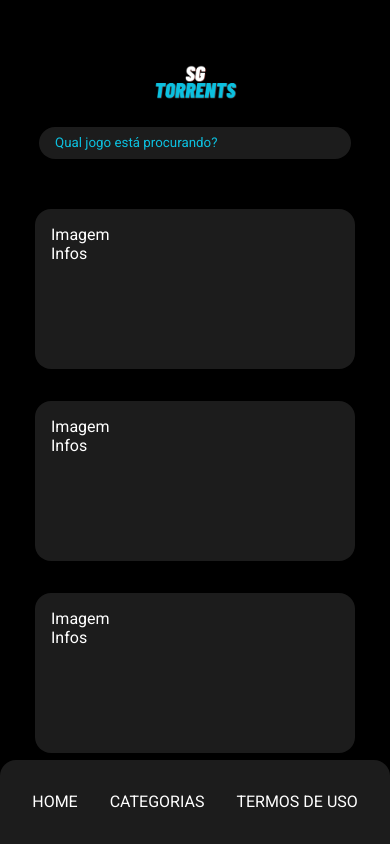
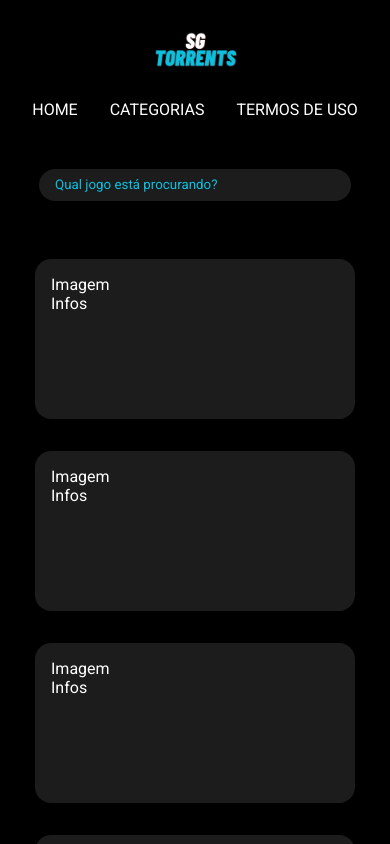
Before and after one commit to JotaADev/Projeto_01_SG_Torrents_2.0, a React (Create React App) app: page / in a window 390 px wide. Built offline with nearby package versions, Linux system fonts and the light colour scheme.

Commit message:
Correção navegação mobile e medium devices

```diff
--- a/public/index.css
+++ b/public/index.css
@@ -38,8 +38,8 @@ body {
     border-radius: 2rem;
 }
 
-@media (min-width: 100px) and (max-width: 499px) {
+@media (min-width: 100px) and (max-width: 579px) {
     .AreaGames {
-        height: 70vh;
+        height: 74vh;
     }
 }
--- a/src/components/Header/Header.css
+++ b/src/components/Header/Header.css
@@ -30,23 +30,35 @@
     color: #0CC0DF;
 }
 
-@media (min-width: 100px) and (max-width: 499px) {
+@media (min-width: 100px) and (max-width: 579px) {
     .HeaderNav {
         justify-content: center;
+        margin-top: 2rem;
     }
-}
 
-@media (max-width: 1079px) {
+    .Header {
+        display: flex;
+        justify-content: center;
+        align-items: flex-start;
+        height: 26vh;
+    }
+
     .HeaderNavMobile {
         display: flex;
         justify-content: center;
         align-items: center;
         position: fixed;
         width: 100%;
-        height: 10vh;
-        top: 90vh;
+        height: 6vh;
+        top: 10vh;
         left: 0;
-        background-color: #1C1C1C;
-        border-radius: 1rem 1rem 0 0;
     }
 }
+
+@media (min-width: 580px) and (max-width: 1079px) {
+    .HeaderNavMobile {
+        display: flex;
+        justify-content: center;
+        align-items: center;
+    }
+}
--- a/src/components/SearchBar/SearchBar.css
+++ b/src/components/SearchBar/SearchBar.css
@@ -14,17 +14,20 @@
     color: #0CC0DF;
 }
 
-@media (min-width: 100px) and (max-width: 499px) {
+@media (min-width: 100px) and (max-width: 579px) {
     .SearchBarInput {
         position: fixed;
-        top: 15vh;
+        top: 20vh;
         left: 10%;
         width: 80%;
     }
 }
 
-@media (min-width: 500px) and (max-width: 1079px) {
+@media (min-width: 580px) and (max-width: 1079px) {
     .SearchBarInput {
+        position: absolute;
+        top: 14vh;
+        left: 25%;
         width: 50%;
     }
 }
```
